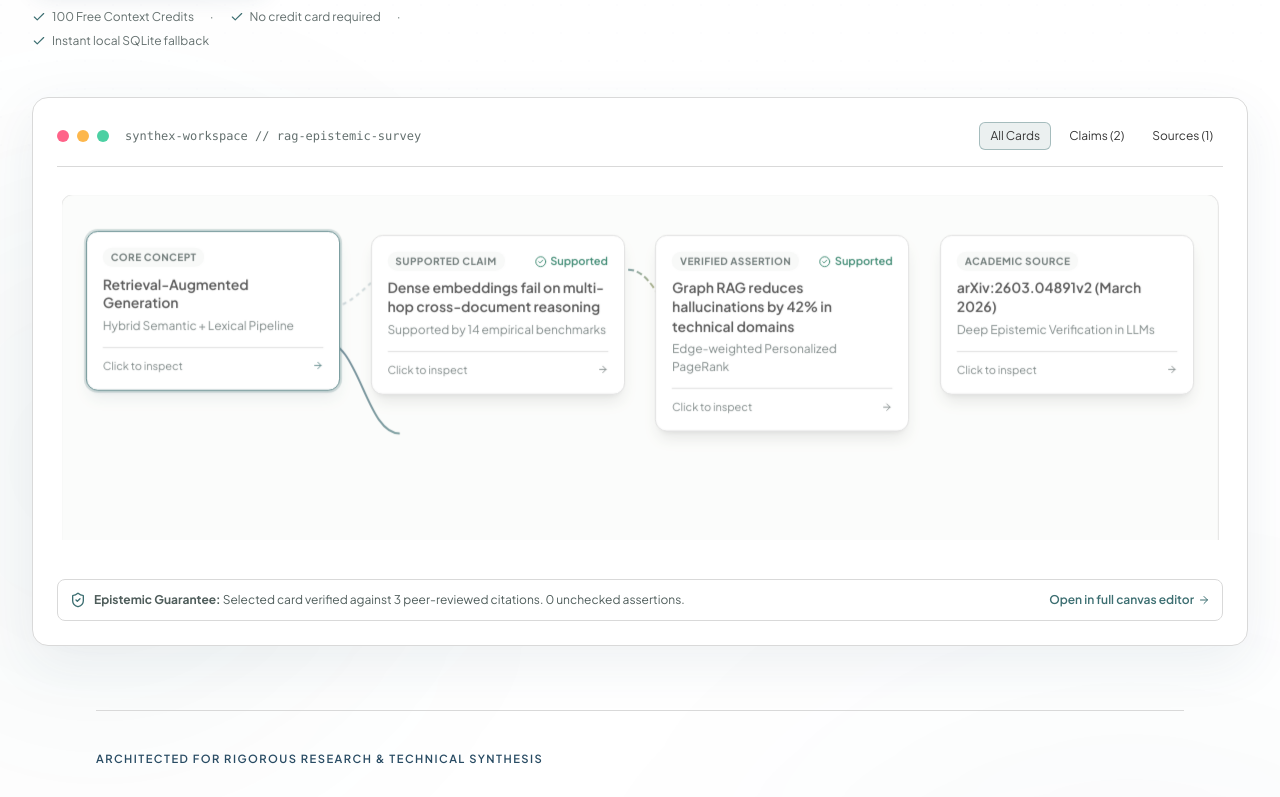
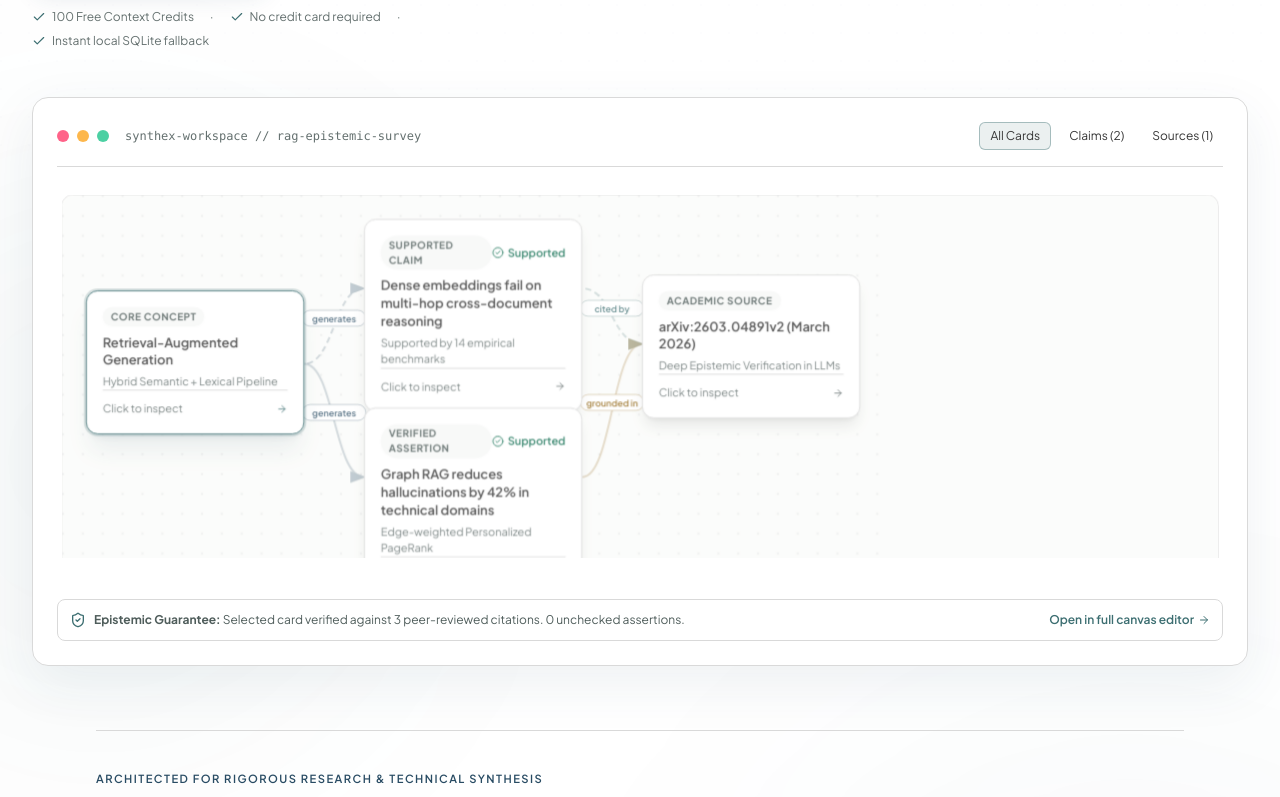
Before and after one commit to baderGorchene/synthex-studio, a Next.js app: page / in a window 1280 px wide. Shown: the part 640-1437 px from the top of the page. Built offline with nearby package versions, Linux system fonts and the light colour scheme; no server answers.

Commit message:
feat: add marketing landing page with interactive demo and FAQ sections

```diff
--- a/src/app/page.tsx
+++ b/src/app/page.tsx
@@ -273,50 +273,140 @@ export default function MarketingLandingPage() {
           </div>
 
           {/* Canvas Work Area with Cards and SVG Connectors */}
-          <div className="landing-sheet-frame relative min-h-[380px] bg-white rounded-xl border border-[#d9d9d9] p-4 sm:p-6 overflow-x-auto">
+          {(() => {
+            // --- Graph layout constants ---
+            const CARD_W = 220;
+            const CARD_H = 140;
+            const PAD = 24; // internal canvas padding
+
+            // Positions: staggered 2-row layout for a proper graph feel
+            const nodePositions: Record<string, { x: number; y: number }> = {
+              'node-rag':     { x: PAD,            y: 100 },
+              'node-claim-1': { x: PAD + 280,      y: PAD },
+              'node-claim-2': { x: PAD + 280,      y: PAD + CARD_H + 50 },
+              'node-source':  { x: PAD + 280 + 280, y: 80 },
+            };
+
+            // Edge definitions with labels
+            const demoEdges = [
+              { from: 'node-rag', to: 'node-claim-1', label: 'generates', color: '#284b63', dashed: true },
+              { from: 'node-rag', to: 'node-claim-2', label: 'generates', color: '#284b63', dashed: false },
+              { from: 'node-claim-1', to: 'node-source', label: 'cited by', color: '#3c6e71', dashed: true },
+              { from: 'node-claim-2', to: 'node-source', label: 'grounded in', color: '#8a5a00', dashed: false },
+            ];
+
+            const CANVAS_W = PAD + 280 + 280 + CARD_W + PAD;
+            const CANVAS_H = PAD + CARD_H + 50 + CARD_H + PAD + 20;
+
+            // Filter visible nodes
+            const visibleNodes = demoNodes.filter(n => {
+              if (demoFilter === 'claims' && n.type !== 'claim') return false;
+              if (demoFilter === 'sources' && n.type !== 'source') return false;
+              return true;
+            });
+            const visibleIds = new Set(visibleNodes.map(n => n.id));
+
+            // Filter visible edges (both endpoints must be visible)
+            const visibleEdges = demoEdges.filter(e => visibleIds.has(e.from) && visibleIds.has(e.to));
+
+            return (
+              <div className="landing-sheet-frame relative bg-white rounded-xl border border-[#d9d9d9] overflow-x-auto">
+                <div className="relative" style={{ width: CANVAS_W, height: CANVAS_H, minWidth: CANVAS_W }}>
+                  {/* Subtle dot grid background */}
+                  <svg className="absolute inset-0 w-full h-full pointer-events-none opacity-[0.35]">
+                    <defs>
+                      <pattern id="demo-dot-grid" x="0" y="0" width="20" height="20" patternUnits="userSpaceOnUse">
+                        <circle cx="1" cy="1" r="0.8" fill="#9ca3af" />
+                      </pattern>
+                    </defs>
+                    <rect width="100%" height="100%" fill="url(#demo-dot-grid)" />
+                  </svg>
+
                   {/* SVG Connector Overlay */}
-            <svg className="absolute inset-0 w-full h-full pointer-events-none z-0">
+                  <svg className="absolute inset-0 pointer-events-none z-[1]" width={CANVAS_W} height={CANVAS_H} viewBox={`0 0 ${CANVAS_W} ${CANVAS_H}`}>
                     <defs>
-                <linearGradient id="edgeGrad1" x1="0%" y1="0%" x2="100%" y2="0%">
-                  <stop offset="0%" stopColor="#284b63" stopOpacity="0.8" />
-                  <stop offset="100%" stopColor="#3c6e71" stopOpacity="0.8" />
-                </linearGradient>
-                <linearGradient id="edgeGrad2" x1="0%" y1="0%" x2="100%" y2="0%">
-                  <stop offset="0%" stopColor="#3c6e71" stopOpacity="0.8" />
-                  <stop offset="100%" stopColor="#fbbf24" stopOpacity="0.8" />
-                </linearGradient>
+                      <marker id="demo-arrow-dark" markerWidth="8" markerHeight="6" refX="7" refY="3" orient="auto" markerUnits="strokeWidth">
+                        <path d="M 0 0 L 8 3 L 0 6 Z" fill="#284b63" />
+                      </marker>
+                      <marker id="demo-arrow-teal" markerWidth="8" markerHeight="6" refX="7" refY="3" orient="auto" markerUnits="strokeWidth">
+                        <path d="M 0 0 L 8 3 L 0 6 Z" fill="#3c6e71" />
+                      </marker>
+                      <marker id="demo-arrow-amber" markerWidth="8" markerHeight="6" refX="7" refY="3" orient="auto" markerUnits="strokeWidth">
+                        <path d="M 0 0 L 8 3 L 0 6 Z" fill="#8a5a00" />
+                      </marker>
                     </defs>
-              {/* Connector from Concept to Claim 1 */}
+
+                    {visibleEdges.map((edge, i) => {
+                      const from = nodePositions[edge.from];
+                      const to = nodePositions[edge.to];
+                      if (!from || !to) return null;
+
+                      // Connection points: right edge of source card → left edge of target card
+                      const x1 = from.x + CARD_W;
+                      const y1 = from.y + CARD_H / 2;
+                      const x2 = to.x;
+                      const y2 = to.y + CARD_H / 2;
+
+                      // Bézier control points for smooth curves
+                      const dx = (x2 - x1) * 0.5;
+                      const cx1 = x1 + dx;
+                      const cy1 = y1;
+                      const cx2 = x2 - dx;
+                      const cy2 = y2;
+
+                      const pathD = `M ${x1} ${y1} C ${cx1} ${cy1}, ${cx2} ${cy2}, ${x2} ${y2}`;
+
+                      // Label position at the midpoint of the curve
+                      const labelX = (x1 + x2) / 2;
+                      const labelY = (y1 + y2) / 2 - 8;
+
+                      const markerId = edge.color === '#284b63' ? 'demo-arrow-dark' : edge.color === '#3c6e71' ? 'demo-arrow-teal' : 'demo-arrow-amber';
+
+                      return (
+                        <g key={`edge-${i}`}>
                           <path
-                d="M 260 115 C 300 115, 310 75, 340 75"
+                            d={pathD}
                             fill="none"
-                stroke="url(#edgeGrad1)"
+                            stroke={edge.color}
                             strokeWidth="2"
-                strokeDasharray="4 4"
+                            strokeDasharray={edge.dashed ? '6 4' : 'none'}
+                            strokeOpacity="0.7"
+                            markerEnd={`url(#${markerId})`}
                             className="landing-edge-flow"
                           />
-              {/* Connector from Concept to Claim 2 */}
-              <path
-                d="M 260 145 C 300 145, 305 240, 340 240"
-                fill="none"
-                stroke="url(#edgeGrad1)"
-                strokeWidth="2"
+                          {/* Edge label pill */}
+                          <rect
+                            x={labelX - 32}
+                            y={labelY - 8}
+                            width="64"
+                            height="16"
+                            rx="8"
+                            fill="white"
+                            stroke={edge.color}
+                            strokeWidth="1"
+                            strokeOpacity="0.3"
                           />
-              {/* Connector from Claim 1 to Source */}
-              <path
-                d="M 570 75 C 600 75, 610 140, 640 140"
-                fill="none"
-                stroke="url(#edgeGrad2)"
-                strokeWidth="2"
-                strokeDasharray="6 3"
-              />
+                          <text
+                            x={labelX}
+                            y={labelY + 4}
+                            textAnchor="middle"
+                            fill={edge.color}
+                            fontSize="9"
+                            fontWeight="600"
+                            fontFamily="inherit"
+                            opacity="0.9"
+                          >
+                            {edge.label}
+                          </text>
+                        </g>
+                      );
+                    })}
                   </svg>
 
-            {/* Interactive Cards Container */}
-            <div className="relative z-10 flex flex-col md:flex-row gap-6 min-w-[700px] justify-between items-start py-4">
-              {demoNodes.map(node => {
-                if (demoFilter === 'claims' && node.type !== 'claim') return null;
-                if (demoFilter === 'sources' && node.type !== 'source') return null;
+                  {/* Absolutely positioned cards */}
+                  {visibleNodes.map(node => {
+                    const pos = nodePositions[node.id];
+                    if (!pos) return null;
                     const isSelected = selectedDemoNode === node.id;
 
                     return (
@@ -333,11 +423,12 @@ export default function MarketingLandingPage() {
                         tabIndex={0}
                         aria-pressed={isSelected}
                         aria-label={`Inspect ${node.title}`}
-                    className={`cursor-pointer w-64 p-4 rounded-xl border transition-all duration-200 select-none bg-white shadow-lg ${
+                        className={`absolute z-10 cursor-pointer p-4 rounded-xl border transition-all duration-200 select-none bg-white shadow-lg ${
                           isSelected
-                        ? 'border-[#3c6e71] ring-2 ring-[#3c6e71]/25 -translate-y-1 shadow-[#284b63]/10'
-                        : 'border-[#d9d9d9] hover:border-[#b8c2bf] hover:-translate-y-0.5'
+                            ? 'border-[#3c6e71] ring-2 ring-[#3c6e71]/25 -translate-y-1 shadow-xl shadow-[#284b63]/10'
+                            : 'border-[#d9d9d9] hover:border-[#b8c2bf] hover:-translate-y-0.5 hover:shadow-xl'
                         }`}
+                        style={{ left: pos.x, top: pos.y, width: CARD_W, minHeight: CARD_H }}
                       >
                         <div className="flex items-center justify-between mb-2">
                           <span className="text-[10px] uppercase font-bold tracking-wider px-2 py-0.5 rounded-full bg-[#f7f8f7] text-[#4f5d5b]">
@@ -349,10 +440,10 @@ export default function MarketingLandingPage() {
                             </span>
                           )}
                         </div>
-                    <h4 className="text-sm font-semibold text-[#353535] leading-snug">{node.title}</h4>
-                    <p className="text-xs text-[#64706f] mt-1 leading-normal">{node.subtitle}</p>
+                        <h4 className="text-[13px] font-semibold text-[#353535] leading-snug">{node.title}</h4>
+                        <p className="text-[11px] text-[#64706f] mt-1 leading-normal line-clamp-2">{node.subtitle}</p>
 
-                    <div className="mt-3 pt-2.5 border-t border-[#d9d9d9] flex items-center justify-between text-[11px] text-[#64706f]">
+                        <div className="mt-auto pt-2.5 border-t border-[#d9d9d9] flex items-center justify-between text-[11px] text-[#64706f]">
                           <span>Click to inspect</span>
                           <ArrowRight size={11} className={isSelected ? 'text-[#3c6e71]' : 'text-[#64706f]'} />
                         </div>
@@ -361,6 +452,8 @@ export default function MarketingLandingPage() {
                   })}
                 </div>
               </div>
+            );
+          })()}
 
           {/* Interactive Inspection Ribbon */}
           <div className="mt-4 p-3 rounded-lg bg-white border border-[#d9d9d9] flex flex-col sm:flex-row items-center justify-between text-xs text-[#4f5d5b] gap-3">
```
Lines whose indentation alone changed are shown as unchanged.
